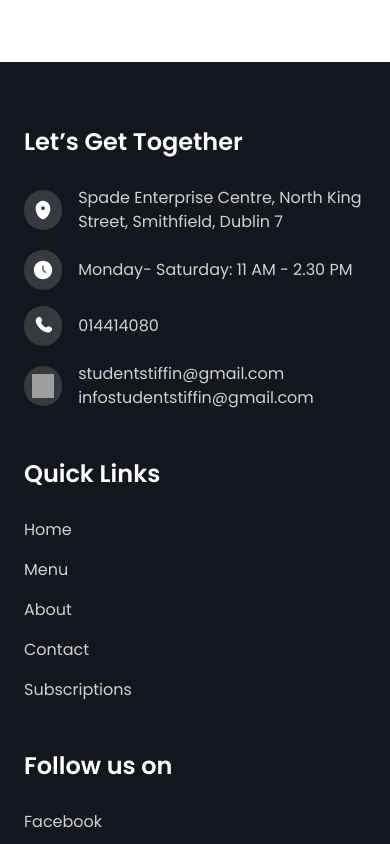
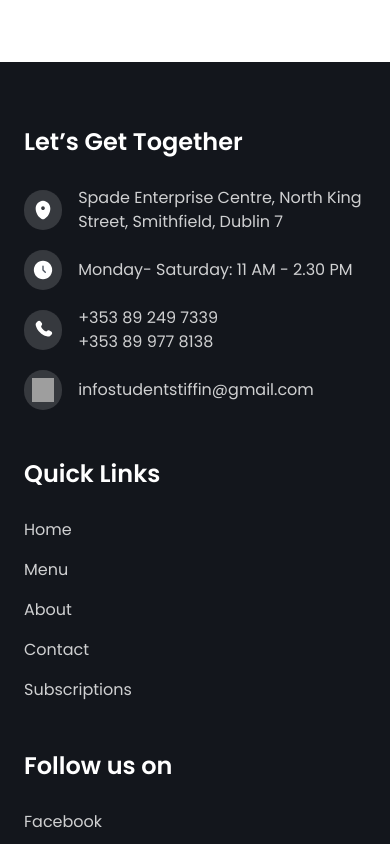
Before and after one commit to rahulsd380/Student-Tiffin-Client, a React (Vite) app: page / in a window 390 px wide. Shown: the part 4880-5724 px from the top of the page. Built offline with nearby package versions, Linux system fonts and the light colour scheme; grey boxes are pictures that could not be loaded.

Commit message:
Added new phone number and email in footer

```diff
--- a/src/components/HomePageComponents/SubscriptionPlans/subscription.mockData.ts
+++ b/src/components/HomePageComponents/SubscriptionPlans/subscription.mockData.ts
@@ -12,7 +12,7 @@ export const weeklyData = [
     {
         name: "Meat Meal",
         foodCategory: "Meat",
-        madeOf: ["Rice (1 bowl)", "4 Tawa Chapathi", "1 Seasonal Veg"],
+        madeOf: ["Daal (1 bowl)","Rice (1 bowl)", "4 Tawa Chapathi", "1 Seasonal Veg"],
         deliveryPrice: 90,
         collectionPrice: 80,
         priceBefore: 36,
@@ -47,7 +47,7 @@ export const monthlyData = [
     {
         name: "Meat Meal",
         foodCategory: "Meat",
-        madeOf: ["Rice (1 bowl)", "4 Tawa Chapathi", "1 Chicken or 1 Lamb"],
+        madeOf: ["Daal (1 bowl)", "Rice (1 bowl)", "4 Tawa Chapathi", "1 Chicken or 1 Lamb"],
         plan: "Monthly",
         meals: [
             {
@@ -104,6 +104,5 @@ export const deliveryPoints = [
 ];
 
 export const collectionPoints = [
-
     "Spade Enterprise Centre, North King Street, Smithfield, Dublin 7"
 ];
--- a/src/components/Shared/Footer/Footer.tsx
+++ b/src/components/Shared/Footer/Footer.tsx
@@ -6,9 +6,9 @@ const Footer = () => {
   return (
     <div className="bg-[#13161C] py-[64px] font-Poppins px-6 md:px-10 xl:px-0">
       <Container>
-        <div className="font-Poppins flex flex-col xl:flex-row gap-12 md:gap-[96px]">
+        <div className="font-Poppins flex flex-col xl:flex-row justify-between gap-12 md:gap-[96px]">
           {/* Let’s Get Together */}
-          <div className="w-full">
+          <div className="">
             <h1 className="text-white font-semibold text-2xl leading-8">
               Let’s Get Together
             </h1>
@@ -60,7 +60,7 @@ const Footer = () => {
           </div>
 
           {/* Quick Links */}
-          <div className="w-full">
+          <div className="">
             <h1 className="text-white font-semibold text-2xl leading-8">
               Quick Links
             </h1>
@@ -78,7 +78,7 @@ const Footer = () => {
           </div>
 
           {/* Follow us on */}
-          <div className="w-full">
+          <div className="">
             <h1 className="text-white font-semibold text-2xl leading-8">
               Follow us on
             </h1>
@@ -97,7 +97,7 @@ const Footer = () => {
           </div>
 
           {/* Subscribe to the newsletter. */}
-          {/* <div className="w-full">
+          {/* <div className="">
             <h1 className="text-white font-semibold text-2xl leading-8">
               Subscribe to the newsletter.
             </h1>
--- a/src/components/Shared/Footer/footer.constants.ts
+++ b/src/components/Shared/Footer/footer.constants.ts
@@ -11,14 +11,14 @@ export const contactInfo = [
     },
     {
       icon: ICONS.phone,
-      info: "014414080",
-      href: "tel:+014414080",
+      info: "+353 89 249 7339",
+      href: "tel:+353 89 249 7339",
+      info2: "+353 89 977 8138",
+      href2: "tel:+353 89 977 8138",
     },
     {
       icon: ICONS.email,
-      info: "studentstiffin@gmail.com",
       info2: "infostudentstiffin@gmail.com",
-      href: "mailto:studentstiffin@gmail.com",
       href2: "mailto:infostudentstiffin@gmail.com",
     },
   ];
```
Also changed, not shown: src/components/Shared/Modals/AuthModal.tsx (+17 -2 lines).
